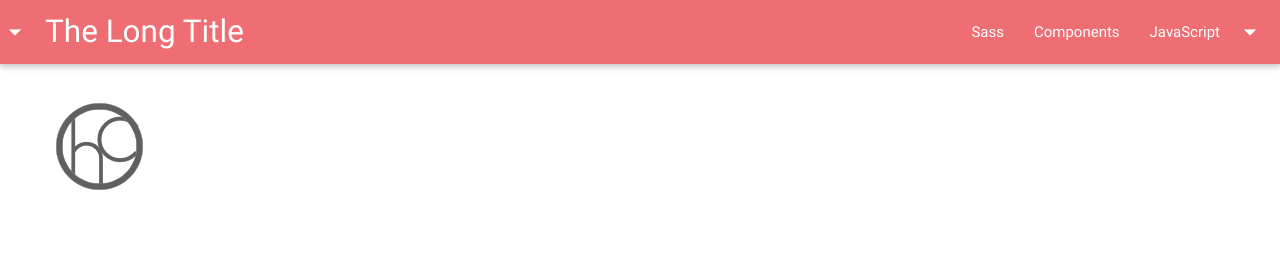
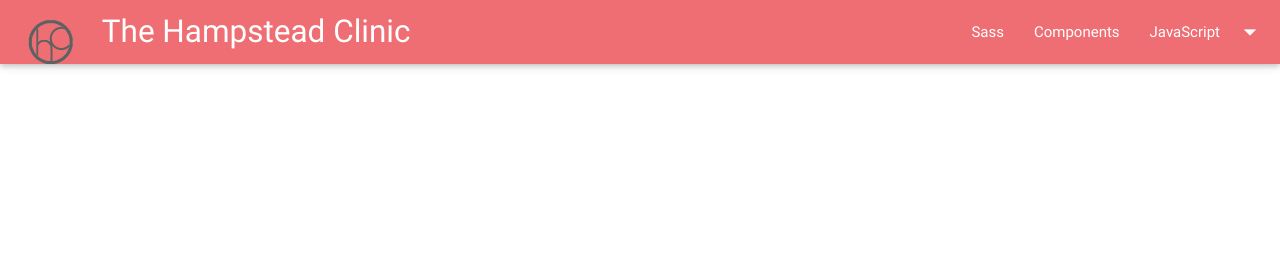
Before and after one commit to mikniche/material-site, a plain HTML site: page index.html in a window 1280 px wide. Drawn offline with nearby package versions, Linux system fonts and the light colour scheme.

Commit message:
testing logo

```diff
--- a/index.html
+++ b/index.html
@@ -36,7 +36,7 @@
 		<!-- Nav Bar -->
 	    <nav class="nav-menu-bar">
 		    <div class="nav-wrapper">
-		    	<a href="#" class="brand-logo"><i class="mdi-navigation-arrow-drop-down left"></i> The Long Title</a>
+		    	<a href="#" class="brand-logo"><img class="left" src="images/logo.png" style="width:20%;" border="0" alt="Null">The Hampstead Clinic</a>
 		    	<a href="#" data-activates="mobile-demo" class="button-collapse"><i class="mdi-navigation-menu"></i></a>
 	      		<ul id="nav-mobile" class="right hide-on-med-and-down">
 			        <li><a href="sass.html">Sass</a></li>
@@ -50,7 +50,6 @@
 		    	</ul>
 		    </div>
 	  	</nav>
-	  	<img src="images/logo.png" style="wdith:100%;" border="0" alt="Null">
   	<!--  Scripts-->
 		<script src="https://code.jquery.com/jquery-2.1.1.min.js"></script>
 		<script src="js/materialize.js"></script>
```
